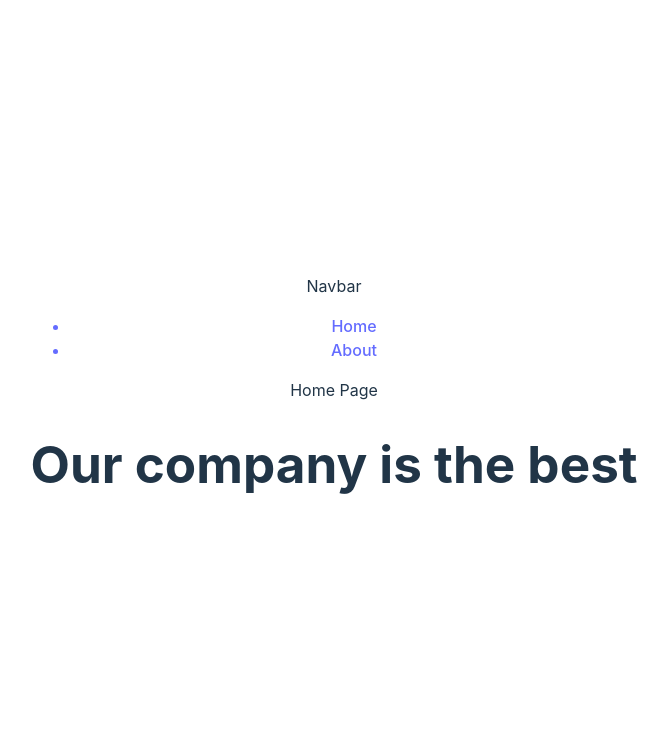
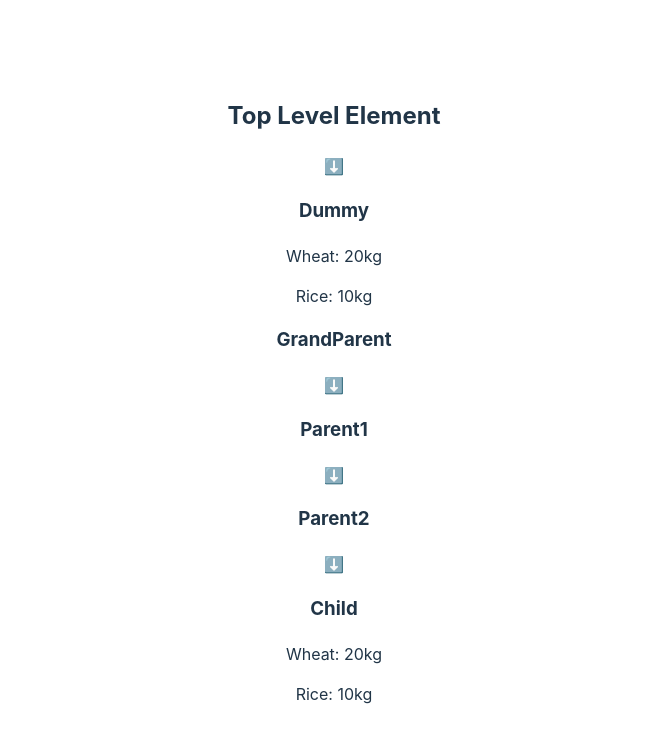
Before and after one commit to goelabhishek694/AugBeginnerFE2024, a React (Vite) app in the folder React/ReactPOC/: page / in a window 1280 px wide. Shown: the top 742 px of the page, without its empty margins (306-974 px from the left). Built offline with nearby package versions, Linux system fonts and the light colour scheme.

Commit message:
contextAPI

```diff
--- a/React/ReactPOC/src/App.jsx
+++ b/React/ReactPOC/src/App.jsx
@@ -14,6 +14,7 @@ import TemperatureInput from './Components/TemperatureInput'
 import TemperatureDisplay from './Components/TemperatureDisplay'
 import UseEffectHook from './Components/UseEffectHook'
 import ReactRouterDOM from './Components/ReactRouterDOM'
+import Context from './Components/Context'
 
 function App() {
   const [count, setCount] = useState(0);
@@ -49,7 +50,8 @@ function App() {
       {/* <TemperatureInput temperature={temperature} updateTemperature={updateTemperature}></TemperatureInput>
       <TemperatureDisplay temperature={temperature} ></TemperatureDisplay> */}
       {/* <UseEffectHook></UseEffectHook> */}
-      <ReactRouterDOM></ReactRouterDOM>
+      {/* <ReactRouterDOM></ReactRouterDOM> */}
+      <Context></Context>
       </>
   )
 }
--- /dev/null
+++ b/React/ReactPOC/src/Components/Context.jsx
@@ -0,0 +1,158 @@
+// import React from 'react'
+// import { useState } from 'react';
+
+// function Context() {
+//     const [name,setName] = useState("Swaraj");
+//     const [age,setAge] = useState(24);
+//   return (
+//     <div>
+//         <h2>Top Level Element</h2>
+//         <div>⬇️</div>
+//         <Dummy name={name} age={age}></Dummy>
+//         <Grandparent name={name} age={age} setName={setName}></Grandparent>
+//     </div>
+//   )
+// }
+
+// function Dummy({name,age}) {
+//     return (
+//         <>
+//         <h3>Dummy</h3>
+//             <p>Name: {name}</p>
+//             <p>Age: {age}</p>
+//         </>
+//     )
+// }
+
+// function Grandparent({name, age, setName}){
+//     console.log("Grandparent was rendered");
+//     return <>
+//         <h3>GrandParent</h3>
+//         <div>⬇️</div>
+//         <Parent1 name={name} age={age} setName={setName}></Parent1>
+//     </>
+
+// }
+
+// function Parent1({name, age, setName}){
+//     console.log("Parent1 was rendered");
+//     return <>
+//         <h3>Parent1</h3>
+//         <div>⬇️</div>
+//         <Parent2 name={name} age={age} setName={setName}></Parent2>
+//     </>
+// }
+
+// function Parent2({name, age, setName}){
+//     console.log("Parent2 was rendered");
+//     return <>
+//         <h3>Parent2</h3>
+//         <div>⬇️</div>
+//         <Child name={name} age={age} setName={setName}></Child>
+//     </>
+// }
+
+// function Child({name, age, setName}){
+//     console.log("Child was rendered");
+//     return (
+//         <>
+//         <h3 onClick={()=>setName("Aditya")}>Child</h3>
+//         <p>Hello my name is {name} and my age is {age}</p>
+//         </>
+//     )
+// }
+
+// export default Context
+
+
+
+
+
+
+
+
+import React from 'react'
+import { useContext } from 'react';
+import { createContext } from 'react';
+import { useState } from 'react';
+// creates a store -> storeApnaBazaar is the name of the store
+const storeApnaBazaar = createContext("default-value");
+console.log(storeApnaBazaar);
+//stock up the store -> put data inside store
+const data = {
+    rice: "10kg",
+    wheat: "20kg",
+    ketchup: "100kg"
+}
+function Context() {
+    const [name,setName] = useState("Swaraj");
+    const [age,setAge] = useState(24);
+  return (
+    <div>
+        <h2>Top Level Element</h2>
+        <div>⬇️</div>
+        <storeApnaBazaar.Provider value={data}>
+            <Dummy name={name} age={age}></Dummy>
+            <Grandparent name={name} age={age} setName={setName}></Grandparent>
+        </storeApnaBazaar.Provider>
+
+    </div>
+  )
+}
+
+function Dummy({name,age}) {
+    const items = useContext(storeApnaBazaar);
+    return (
+        <>
+        <h3>Dummy</h3>
+            {/* <p>Name: {name}</p>
+            <p>Age: {age}</p> */}
+            <p>Wheat: {items.wheat}</p>
+            <p>Rice: {items.rice}</p>
+        </>
+    )
+}
+
+function Grandparent({name, age, setName}){
+    console.log("Grandparent was rendered");
+    return <>
+        <h3>GrandParent</h3>
+        <div>⬇️</div>
+        <Parent1 name={name} age={age} setName={setName}></Parent1>
+    </>
+
+}
+
+function Parent1({name, age, setName}){
+    console.log("Parent1 was rendered");
+    return <>
+        <h3>Parent1</h3>
+        <div>⬇️</div>
+        <Parent2 name={name} age={age} setName={setName}></Parent2>
+    </>
+}
+
+function Parent2({name, age, setName}){
+    console.log("Parent2 was rendered");
+    return <>
+        <h3>Parent2</h3>
+        <div>⬇️</div>
+        <Child name={name} age={age} setName={setName}></Child>
+    </>
+}
+
+function Child({name, age, setName}){
+    console.log("Child was rendered");
+    const items = useContext(storeApnaBazaar);
+    return (
+        <>
+        {/* <h3 onClick={()=>setName("Aditya")}>Child</h3>
+        <p>Hello my name is {name} and my age is {age}</p> */}
+        <h3>Child</h3>
+        <p>Wheat: {items.wheat}</p>
+        <p>Rice: {items.rice}</p>
+        </>
+    )
+}
+
+export default Context
```
Also changed, not shown: 2 other files (tests, documents, lock files or other folders).
